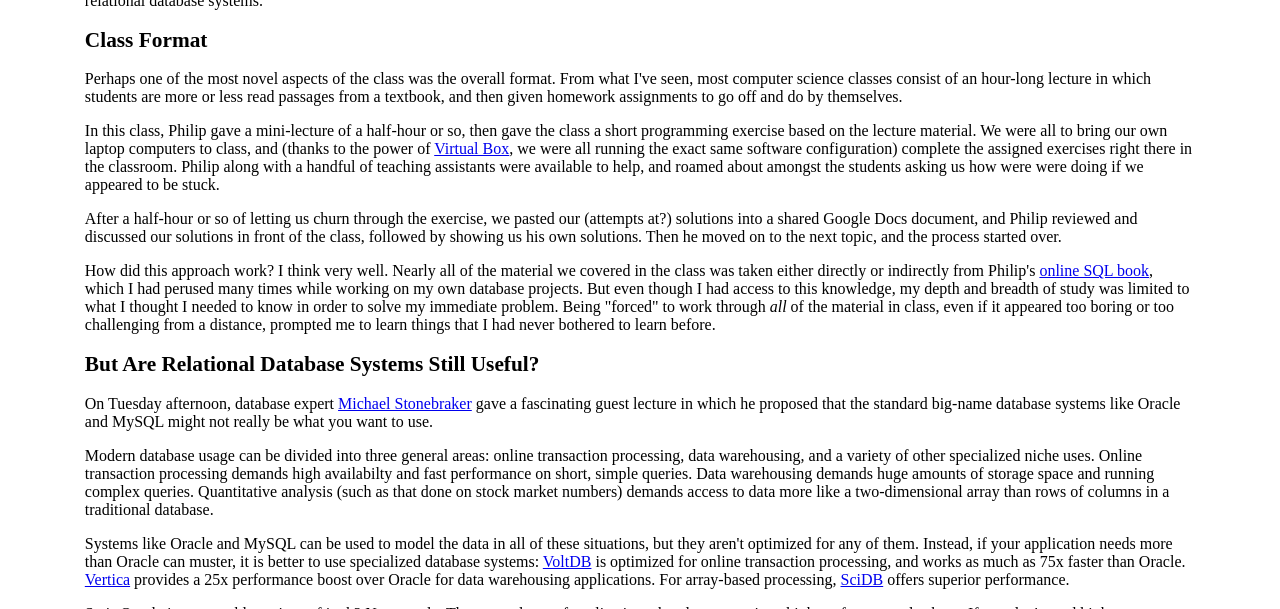
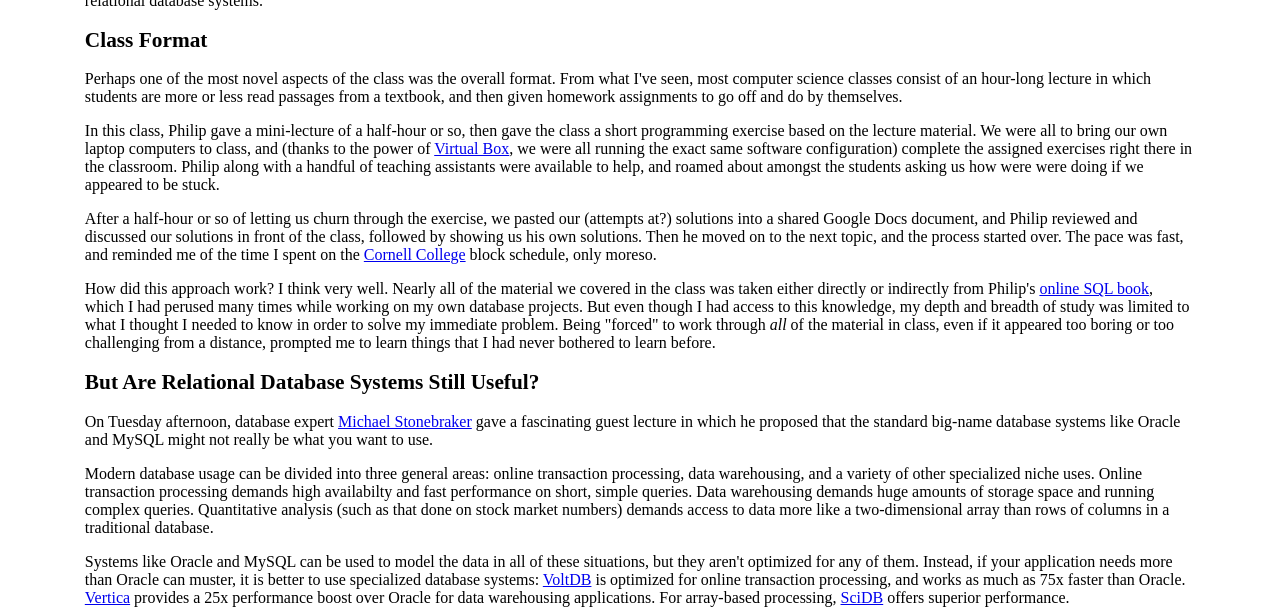
Before and after one commit to tjr/tjr.github.com, a Jekyll site: the page writing/what-i-learned-at-mit.html, which Jekyll copies as it is, in a window 1280 px wide and 900 px high, cut to the strip 291-900 px from the top of the window. Built offline with Jekyll 4.4.1, drawn with Linux system fonts in a browser that asks for light colours.

Commit message:
added more text

```diff
--- a/writing/what-i-learned-at-mit.html
+++ b/writing/what-i-learned-at-mit.html
@@ -62,7 +62,10 @@ After a half-hour or so of letting us churn through the exercise,
 we pasted our (attempts at?) solutions into a shared Google Docs
 document, and Philip reviewed and discussed our solutions in front
 of the class, followed by showing us his own solutions. Then he
-moved on to the next topic, and the process started over.
+moved on to the next topic, and the process started over. The pace
+was fast, and reminded me of the time I spent on the
+<a href="http://www.cornellcollege.edu/">Cornell College</a> block
+schedule, only moreso.
 
 <p>
 How did this approach work? I think very well. Nearly all of the
```
